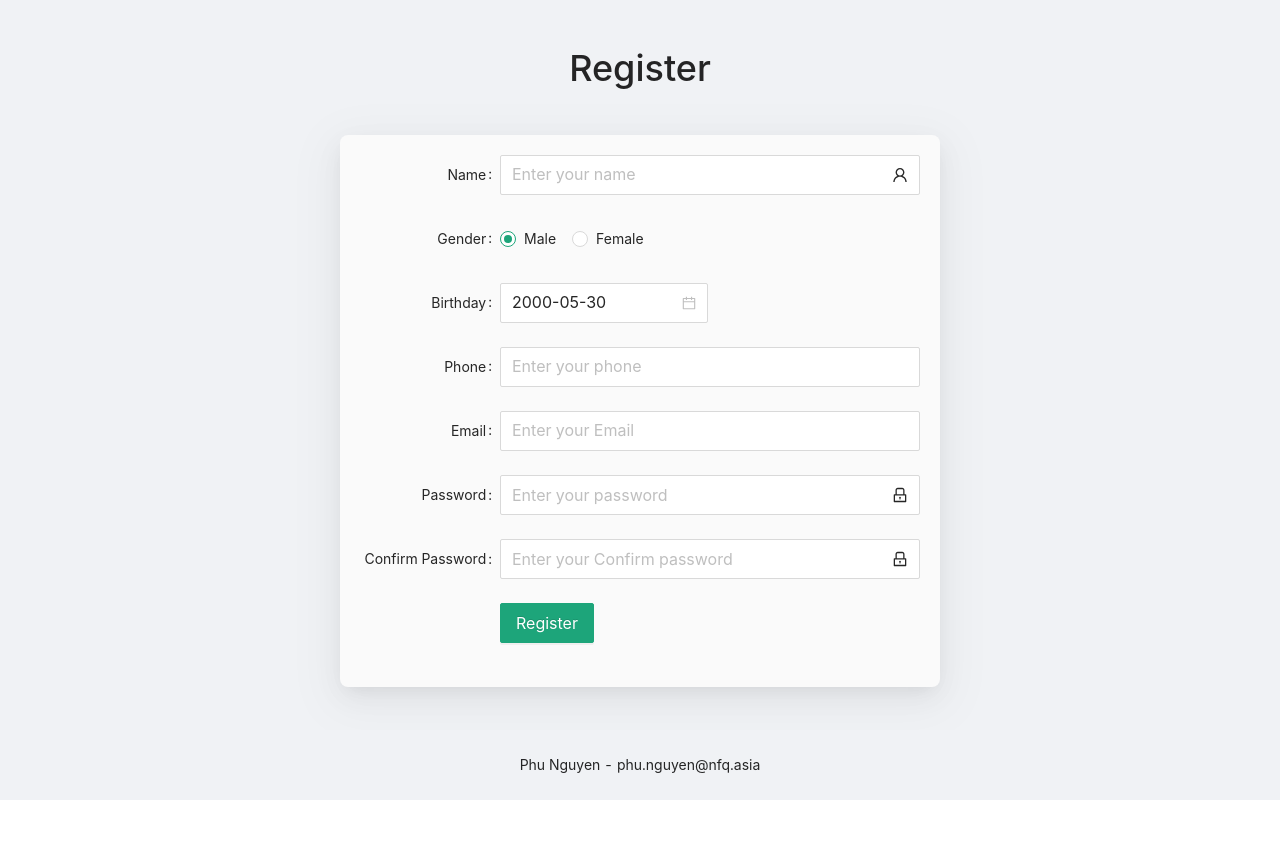
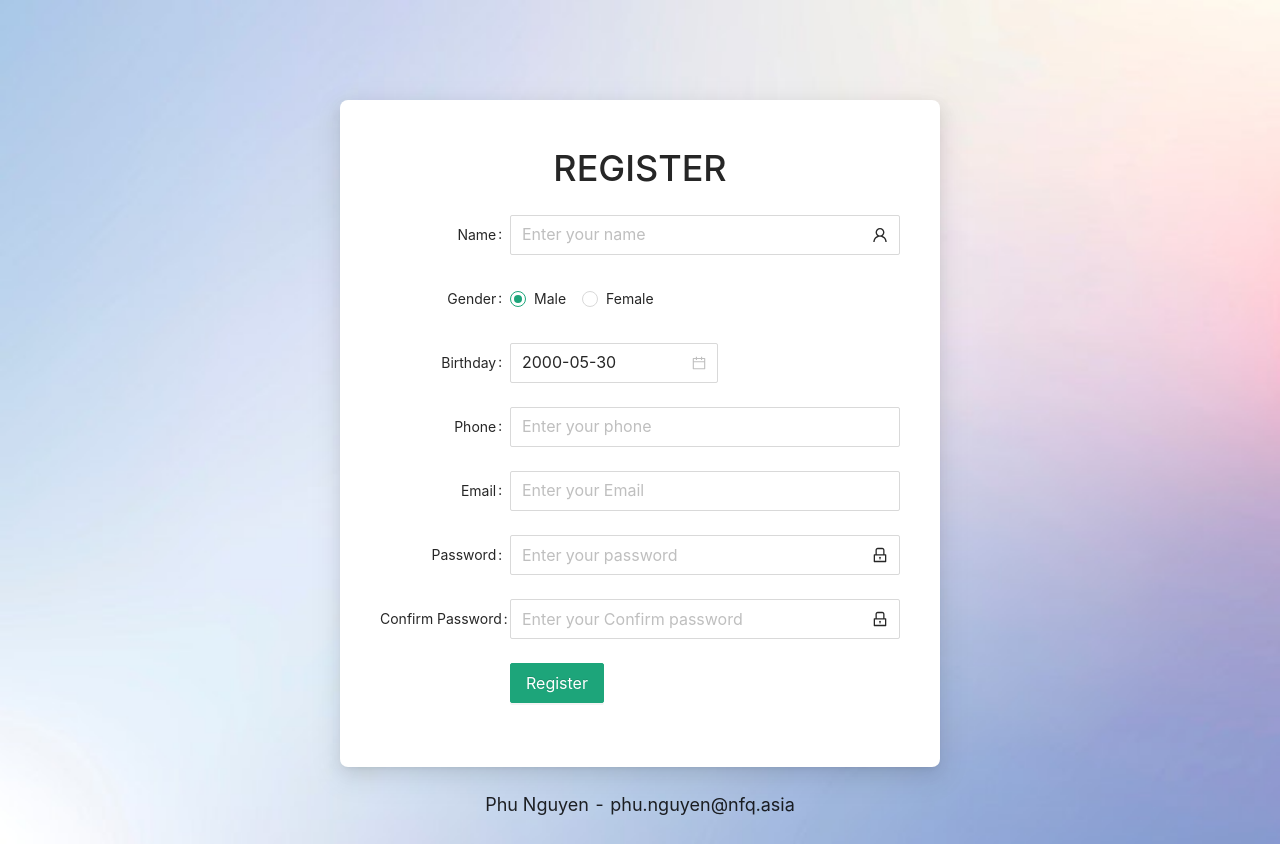
Before and after one commit to zevik7/register-page-react, a React (Create React App) app: page / in a window 1280 px wide. Before the commit the page ends 800 px from the top, so only its background shows below. Built offline with nearby package versions, Linux system fonts and the light colour scheme.

Commit message:
feat: register page's background

```diff
--- a/src/pages/Register/index.jsx
+++ b/src/pages/Register/index.jsx
@@ -129,10 +129,7 @@ const Register = () => {
   }
 
   return (
-    <Layout style={{ minHeight: '100vh' }}>
-      <div className="header">
-        <h1>Register</h1>
-      </div>
+    <Layout style={{ minHeight: '100vh' }} className="register">
       <Content className="content">
         <Form
           {...formItemLayout}
@@ -145,6 +142,8 @@ const Register = () => {
           scrollToFirstError
           size="large"
         >
+          <h1>Register</h1>
+
           <Form.Item
             label="Name"
             validateStatus={form.name.errorTxt && 'error'}
@@ -248,13 +247,7 @@ const Register = () => {
           </Form.Item>
         </Form>
       </Content>
-      <Footer
-        style={{
-          textAlign: 'center',
-        }}
-      >
-        Phu Nguyen - phu.nguyen@nfq.asia
-      </Footer>
+      <Footer className="footer">Phu Nguyen - phu.nguyen@nfq.asia</Footer>
     </Layout>
   )
 }
--- a/src/pages/Register/style.less
+++ b/src/pages/Register/style.less
@@ -1,23 +1,36 @@
 @import 'antd/lib/style/themes/default.less';
 
-.header {
-  padding-top: 40px;
+.register {
+  position: relative;
+  background-image: url(../../assets/register-bg.jpg);
+  background-repeat: no-repeat;
+  background-size: cover;
+}
 
-  h1 {
-    text-align: center;
-    font-size: 36px;
+.content {
+  position: relative;
+  padding: 0 20px;
+
+  .login-form {
+    margin: auto;
+    margin-top: 100px;
+    max-width: 600px;
+    padding: 40px;
+    background-color: white;
+    border-radius: 8px;
+    box-shadow: 0 3px 6px -4px rgba(0, 0, 0, 0.12),
+      0 6px 16px 0 rgba(0, 0, 0, 0.08), 0 9px 28px 8px rgba(0, 0, 0, 0.05);
+
+    h1 {
+      text-align: center;
+      font-size: 36px;
+      text-transform: uppercase;
+    }
   }
 }
 
-.content {
-  padding: 20px;
-
-  .login-form {
-    margin: auto;
-    max-width: 600px;
-    padding: 20px;
-    background-color: @background-color-light;
-    border-radius: 8px;
-    box-shadow: @shadow-1-down;
-  }
+.footer {
+  text-align: center;
+  font-size: 18px;
+  background-color: transparent;
 }
```
Also changed, not shown: src/assets/register-bg.jpg (added), src/assets/register-bg.webp (added).
